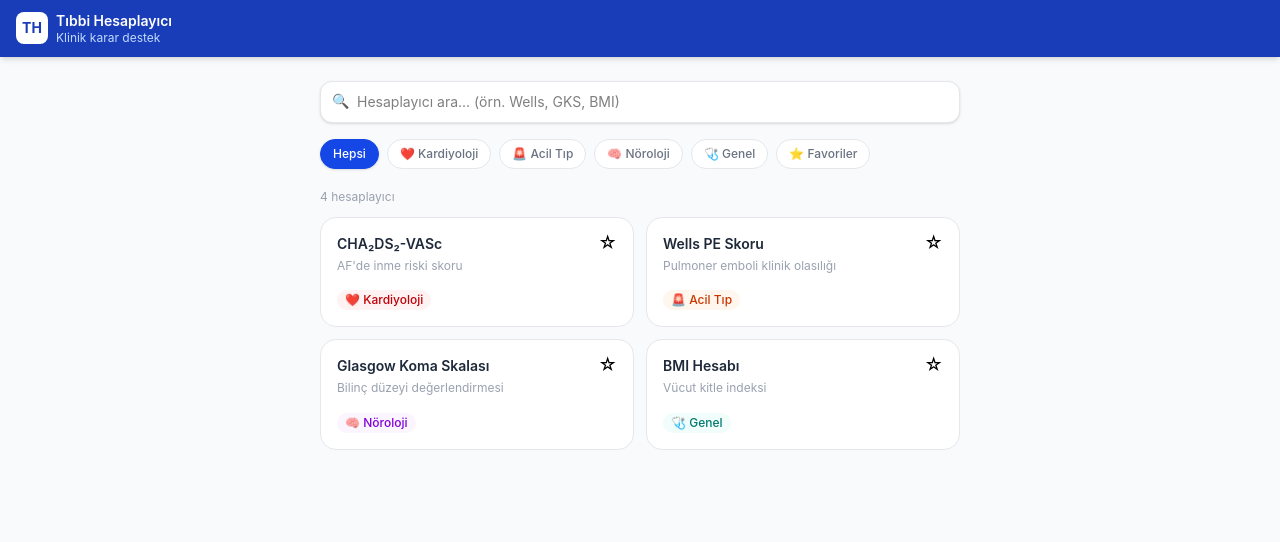
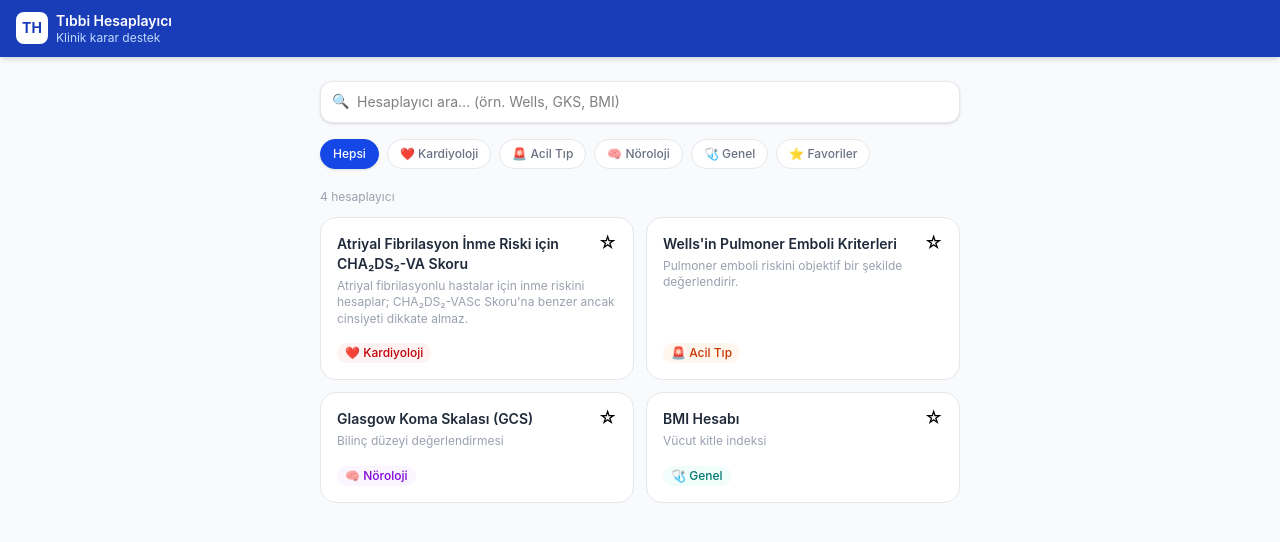
Before and after one commit to toy41/tibbi-hesap, a React (Vite) app: page / in a window 1280 px wide. Shown: the top 542 px of the page. Built offline with nearby package versions, Linux system fonts and the light colour scheme.

Commit message:
CHA2DS2-VASc puanlamasi ve metinleri guncellendi

```diff
--- a/src/data/calculators.js
+++ b/src/data/calculators.js
@@ -1,8 +1,8 @@
 export const calculators = [
   {
     id: "cha2ds2",
-    name: "CHA₂DS₂-VASc",
-    description: "AF'de inme riski skoru",
+    name: "Atriyal Fibrilasyon İnme Riski için CHA₂DS₂-VA Skoru",
+    description: "Atriyal fibrilasyonlu hastalar için inme riskini hesaplar; CHA₂DS₂-VASc Skoru'na benzer ancak cinsiyeti dikkate almaz.",
     category: "kardiyoloji",
     type: "cha2ds2",
     items: [
@@ -21,18 +21,18 @@ export const calculators = [
   },
   {
     id: "wells-pe",
-    name: "Wells PE Skoru",
-    description: "Pulmoner emboli klinik olasılığı",
+    name: "Wells'in Pulmoner Emboli Kriterleri",
+    description: "Pulmoner emboli riskini objektif bir şekilde değerlendirir.",
     category: "acil",
     type: "checklist",
     items: [
-      { label: "DVT klinik bulgusu", pts: 3 },
-      { label: "Alternatif tanı PE'den daha az olası", pts: 3 },
+      { label: "DVT’nin klinik bulguları ve belirtileri", pts: 3 },
+      { label: "PE en olası tanıdır veya aynı olasılıkta", pts: 3 },
       { label: "Kalp hızı > 100/dk", pts: 1.5 },
-      { label: "Son 3 haftada immobilizasyon / cerrahi", pts: 1.5 },
-      { label: "Önceki DVT veya PE", pts: 1.5 },
+      { label: "En az 3 gün süreyle hareketsiz kalma VEYA önceki 4 hafta içinde ameliyat geçirme", pts: 1.5 },
+      { label: "Daha önce objektif olarak teşhis edilmiş PE veya DVT", pts: 1.5 },
       { label: "Hemoptizi", pts: 1 },
-      { label: "Malignite (aktif)", pts: 1 },
+      { label: "Son 6 ay içinde tedavi görmüş malignite veya palyatif tedavi", pts: 1 },
     ],
     interpret: [
       { max: 1, cls: "low", text: "Düşük olasılık — D-dimer ile ekarte edilebilir." },
@@ -42,7 +42,7 @@ export const calculators = [
   },
   {
     id: "gks",
-    name: "Glasgow Koma Skalası",
+    name: "Glasgow Koma Skalası (GCS)",
     description: "Bilinç düzeyi değerlendirmesi",
     category: "noroloji",
     type: "gks",
```
